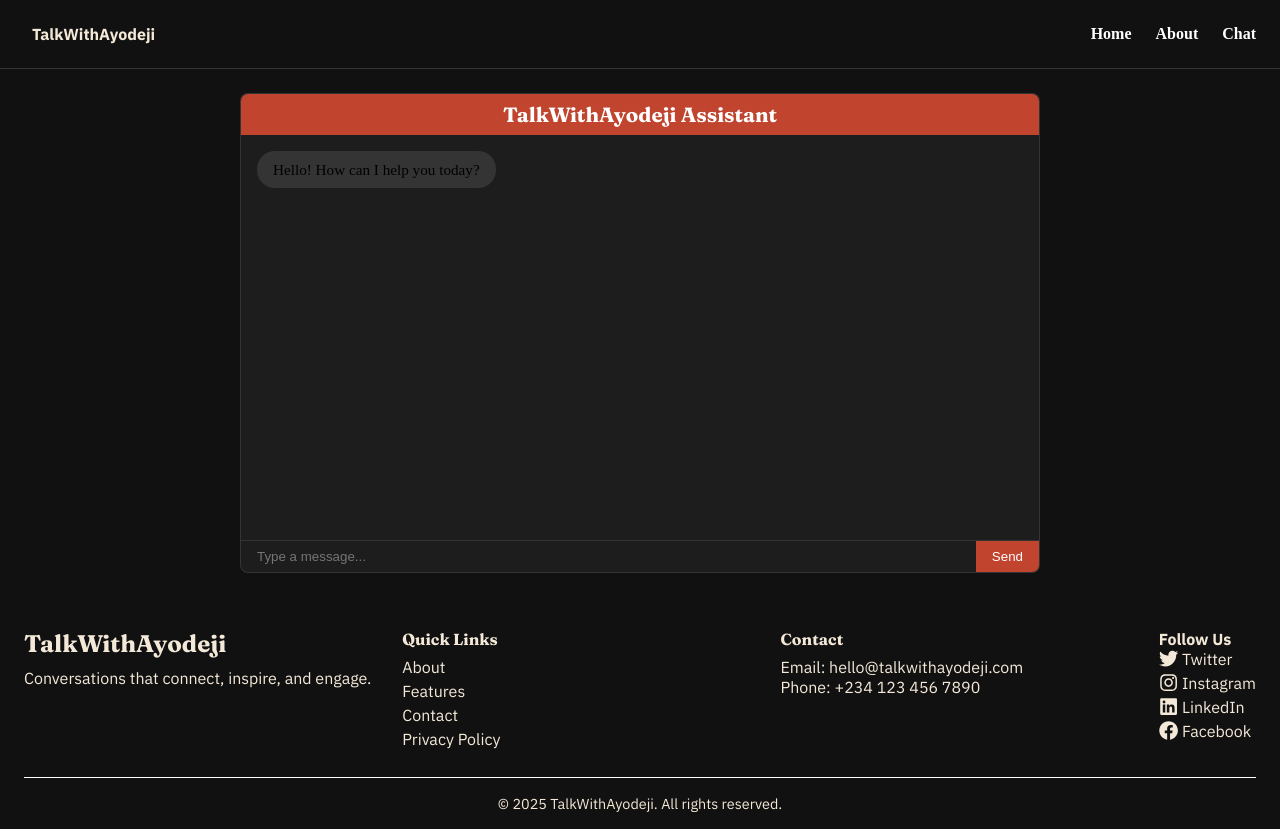
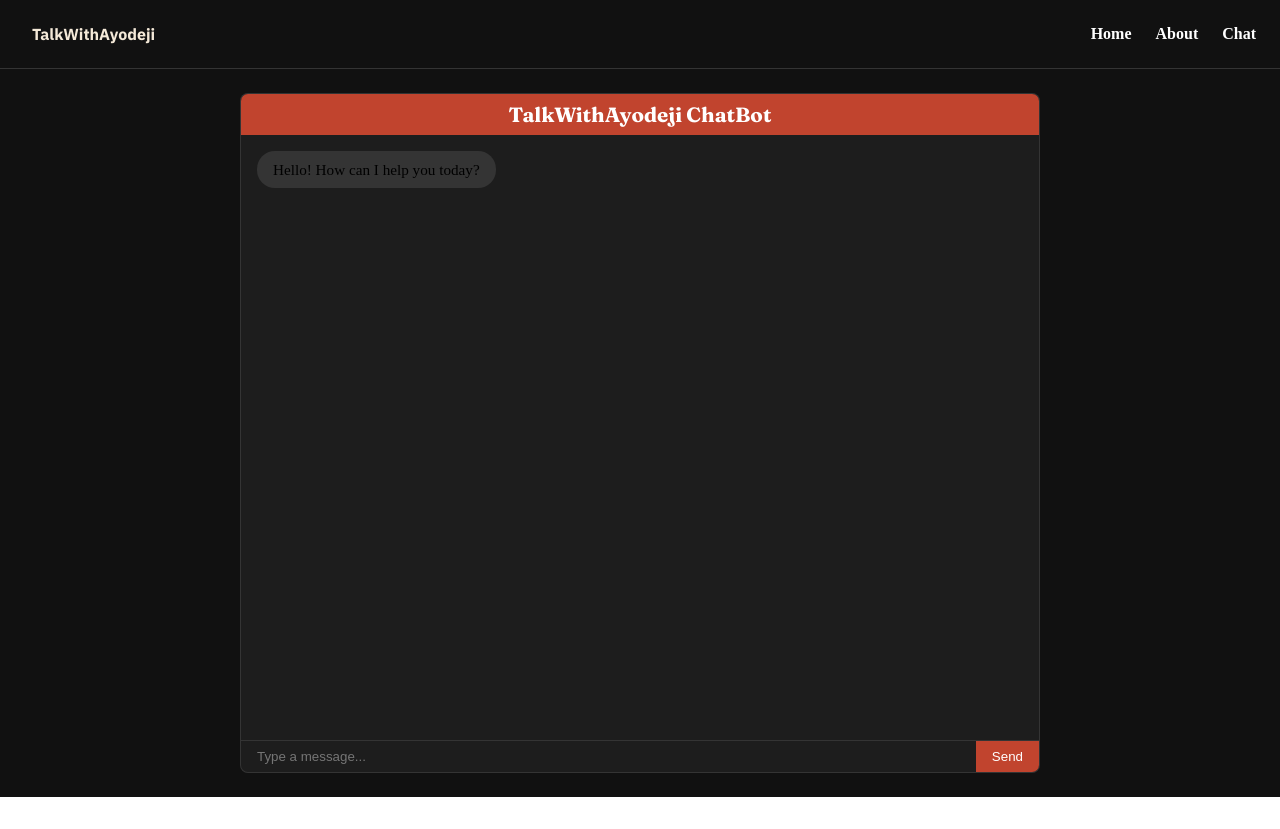
Before and after one commit to exclusiveng/TalkWithAyodeji, a React (Vite) app: page /chat in a window 1280 px wide. After the commit the page ends 800 px from the top, so only its background shows below. Built offline with nearby package versions, Linux system fonts and the light colour scheme.

Commit message:
new changes

```diff
--- a/package.json
+++ b/package.json
@@ -18,6 +18,7 @@
     "@eslint/js": "^9.32.0",
     "@types/react": "^19.1.9",
     "@types/react-dom": "^19.1.7",
+    "@types/react-router-dom": "^5.3.3",
     "@vitejs/plugin-react": "^4.7.0",
     "eslint": "^9.32.0",
     "eslint-plugin-react-hooks": "^5.2.0",
--- a/src/App.tsx
+++ b/src/App.tsx
@@ -1,24 +1,32 @@
-import { BrowserRouter as Router, Routes, Route } from "react-router-dom";
+import { BrowserRouter as Router, Routes, Route, useLocation } from "react-router-dom";
 import Navbar from "./components/navbar.tsx";
 import LandingPageHeroSection from "./components/LandingPage.tsx";
 import AboutSection from "./components/about.tsx";
+import ChatBox from "./components/chatBox.tsx";
 import Footer from "./components/footer.tsx";
-import ChatBox from "./components/chatBox.tsx";
 
-function App() {
+function AppLayout() {
+  const location = useLocation();
+
   return (
-    <Router>
+    <>
       <Navbar />
       <Routes>
         <Route path="/" element={<LandingPageHeroSection />} />
         <Route path="/about" element={<AboutSection />} />
         <Route path="/chat" element={<ChatBox />} />
-        {/* <Route path="/faq" element={<FAQ />} />
-        <Route path="/contact" element={<Contact />} /> */}
+        {/* <Route path="/faq" element={<FAQ />} /> */}
+        {/* <Route path="/contact" element={<Contact />} /> */}
       </Routes>
-      <Footer />
+      {location.pathname !== "/chat" && <Footer />}
+    </>
+  );
+}
+
+export default function App() {
+  return (
+    <Router>
+      <AppLayout />
     </Router>
   );
 }
-
-export default App;
--- a/src/components/chatBox.tsx
+++ b/src/components/chatBox.tsx
@@ -24,7 +24,7 @@ const ChatBox = () => {
     <div className="chatbox-wrapper">
       <div className="chatbox-card">
         <header className="chatbox-header">
-          <h3>TalkWithAyodeji Assistant</h3>
+          <h3>TalkWithAyodeji ChatBot</h3>
         </header>
 
         <main className="chatbox-messages">
--- a/src/components/compomentStyles/chatBox.css
+++ b/src/components/compomentStyles/chatBox.css
@@ -13,7 +13,7 @@
   flex-direction: column;
   width: 100%;
   max-width: 800px;
-  height: 60vh; /* Half the screen height */
+  height: 85vh; /* Half the screen height */
   background: rgba(255, 255, 255, 0.05);
   border-radius: var(--space-sm);
   overflow: hidden;
```
Also changed, not shown: 1 other file (tests, documents, lock files or other folders).
